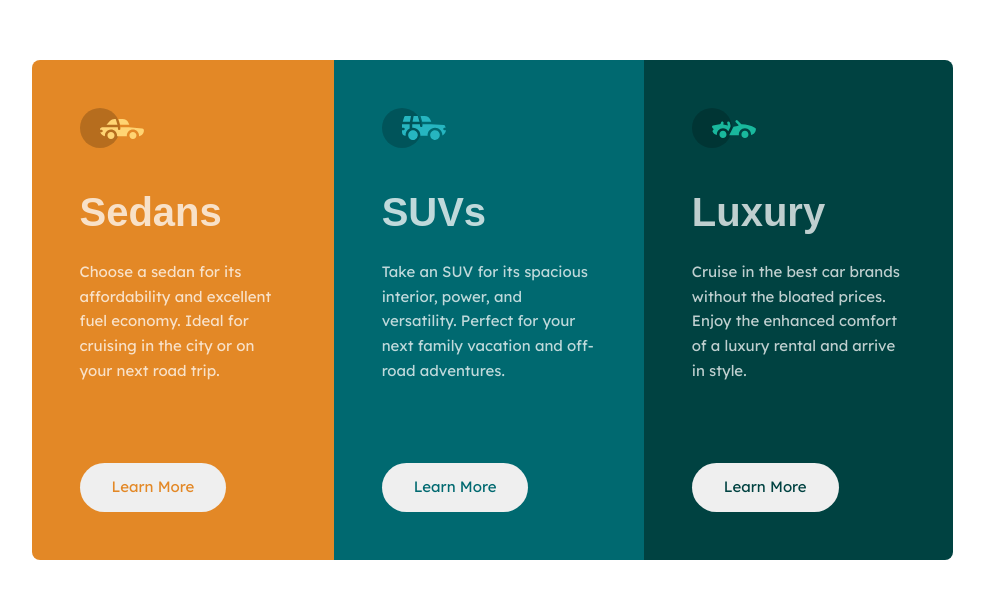
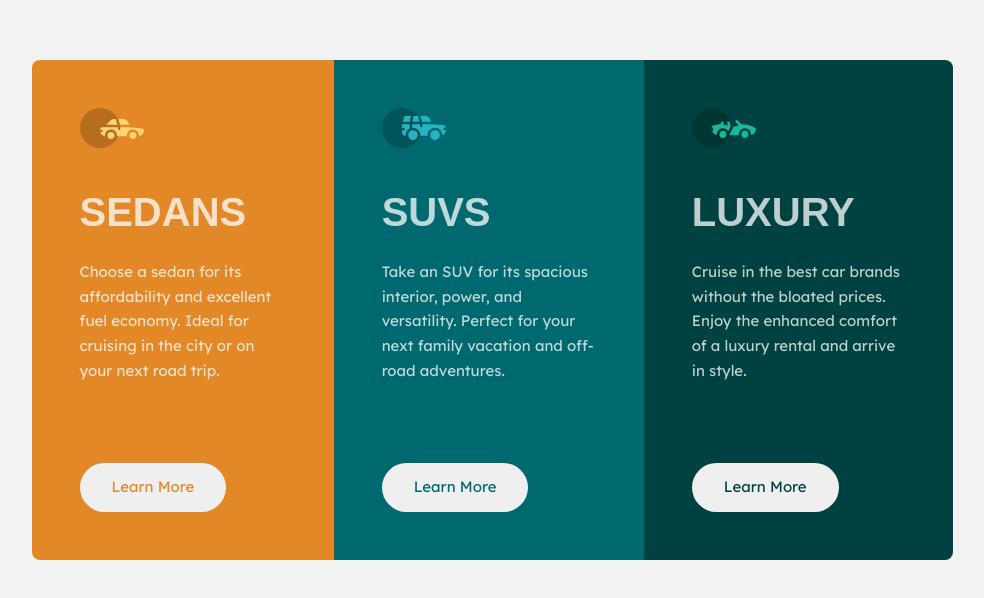
Before and after one commit to ZirHaakim/day5-column-preview-card, a plain HTML site: page index.html in a window 1280 px wide. Shown: the part 110-708 px from the top of the page, without its empty margins (148-1132 px from the left). Drawn offline with Linux system fonts and the light colour scheme; a web font is replaced by a local one.

Commit message:
Add files via upload

```diff
--- a/index.html
+++ b/index.html
@@ -27,7 +27,7 @@
           <img class="sedans" src="./images/icon-sedans.svg" alt="sedans" />
           <div class="text-container">
             <div class="txt-header">
-              <h1 class="text-preset-1">Sedans</h1>
+              <h1 class="text-preset-1">SEDANS</h1>
               <p class="text-preset-2">
                 Choose a sedan for its affordability and excellent fuel economy.
                 Ideal for cruising in the city or on your next road trip.
@@ -42,7 +42,7 @@
           <img class="suvs" src="./images/icon-suvs.svg" alt="suvs" />
           <div class="text-container">
             <div class="txt-header">
-              <h1 class="text-preset-1">SUVs</h1>
+              <h1 class="text-preset-1">SUVS</h1>
               <p class="text-preset-2">
                 Take an SUV for its spacious interior, power, and versatility.
                 Perfect for your next family vacation and off-road adventures.
@@ -57,7 +57,7 @@
           <img class="luxury" src="./images/icon-luxury.svg" alt="luxury" />
           <div class="text-container">
             <div class="txt-header">
-              <h1 class="text-preset-1">Luxury</h1>
+              <h1 class="text-preset-1">LUXURY</h1>
               <p class="text-preset-2">
                 Cruise in the best car brands without the bloated prices. Enjoy
                 the enhanced comfort of a luxury rental and arrive in style.
--- a/style.css
+++ b/style.css
@@ -37,6 +37,7 @@
   letter-spacing: var(--space-0);
 }
 body {
+  background-color: var(--Gray-100-background-headings-buttons);
   color: var(--Transparent-white-paragraphs);
   display: flex;
   justify-content: center;
```
